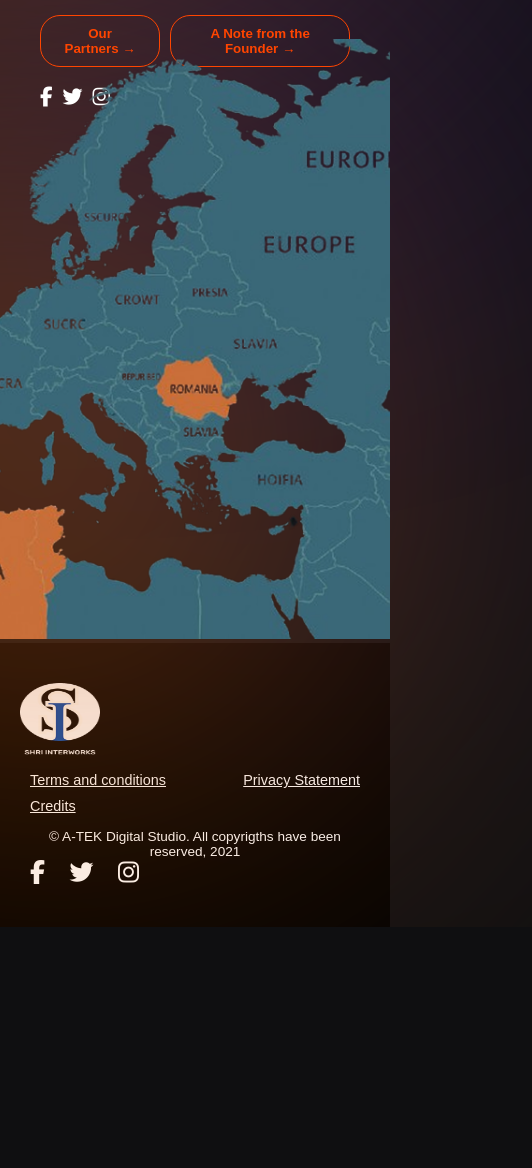
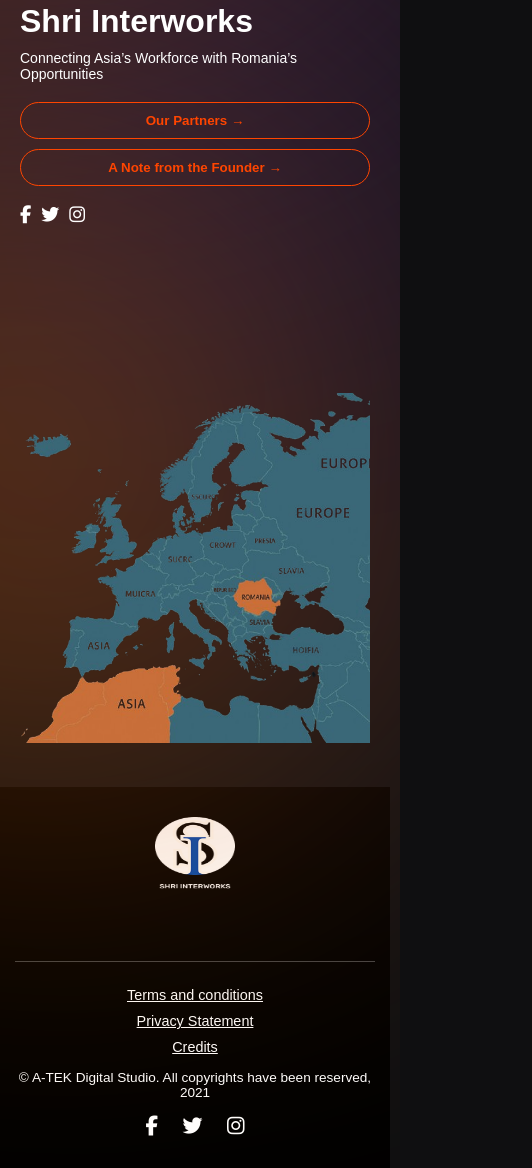
Before and after one commit to swadhin91/Shri_Interworks, a plain HTML site: page index.html in a window 390 px wide. Shown: the part 371-1539 px from the top of the page, 532 px wide, since content can reach past the window. Before the commit the page ends 1298 px from the top, so only its background shows below. Drawn offline with Linux system fonts and the light colour scheme.

Commit message:
Update index.html
updated code

```diff
--- a/index.html
+++ b/index.html
@@ -32,18 +32,16 @@
       gap: 20px;
     }
 
-
-
     nav .logo img {
       width: 80px;
       height: auto;
     }
 
-
     nav .menu {
       display: flex;
       gap: 20px;
     }
+
     .nav-link {
       background: transparent;
       border: 1px solid #ff4500;
@@ -60,9 +58,6 @@
       background-color: rgba(255, 69, 0, 0.2);
       color: #fff;
     }
-
-
-
 
     .glow {
       position: absolute;
@@ -169,7 +164,6 @@
       height: 80px;
     }
 
-
     .support-links h2 {
       font-size: 1.8em;
       margin-bottom: 15px;
@@ -183,7 +177,6 @@
       border-radius: 20px;
       font-size: small;
       text-decoration: none;
-      align-content: last baseline;
       font-weight: bold;
       cursor: pointer;
       transition: background 0.3s ease;
@@ -228,9 +221,6 @@
       margin: auto;
       font-size: 0.85em;
       text-align: center;
-      display: flex;
-      align-content: center;
-
     }
 
     .social-icons a {
@@ -243,6 +233,100 @@
 
     .social-icons a:hover {
       color: orange;
+    }
+
+    /* Responsive Styles for Mobile */
+    @media screen and (max-width: 768px) {
+      nav {
+        flex-direction: column;
+        align-items: flex-start;
+        padding: 20px;
+      }
+
+      nav .logo {
+        justify-content: center;
+        width: 100%;
+        margin-bottom: 10px;
+      }
+
+      nav .menu {
+        flex-direction: column;
+        gap: 10px;
+        width: 100%;
+        align-items: flex-start;
+      }
+
+      .hero {
+        flex-direction: column;
+        align-items: flex-start;
+        padding: 40px 20px;
+      }
+
+      .hero-text h1 {
+        font-size: 32px;
+      }
+
+      .hero-text p {
+        font-size: 14px;
+      }
+
+      .buttons {
+        flex-direction: column;
+        width: 100%;
+      }
+
+      .buttons button {
+        width: 100%;
+        justify-content: center;
+      }
+
+      .socials {
+        font-size: 18px;
+      }
+
+      .hero-map {
+        position: relative;
+        width: 100%;
+        margin-top: 30px;
+      }
+
+      .hero-map img {
+        width: 100%;
+        max-width: 100%;
+        height: auto;
+      }
+
+      footer {
+        padding: 30px 15px;
+      }
+
+      .footer-container {
+        flex-direction: column;
+        align-items: center;
+        text-align: center;
+      }
+
+      .footer-logo {
+        margin-bottom: 20px;
+      }
+
+      .footer-bottom {
+        flex-direction: column;
+        align-items: center;
+      }
+
+      .footer-social {
+        flex-direction: column;
+        gap: 15px;
+      }
+
+      .footer-social p {
+        text-align: center;
+      }
+
+      .social-icons a {
+        font-size: 20px;
+      }
     }
   </style>
 </head>
@@ -287,8 +371,7 @@
       <div class="logo-section">
         <img src="logo.png" alt="Logo" class="footer-logo" />
       </div>
-
-
+    </div>
 
     <hr />
 
@@ -299,7 +382,7 @@
     </div>
 
     <div class="footer-social">
-      <p>&copy; A-TEK Digital Studio. All copyrigths have been reserved, 2021</p>
+      <p>&copy; A-TEK Digital Studio. All copyrights have been reserved, 2021</p>
       <div class="social-icons">
         <a href="#"><i class="fab fa-facebook-f"></i></a>
         <a href="#"><i class="fab fa-twitter"></i></a>
```
Lines whose indentation alone changed are shown as unchanged.
